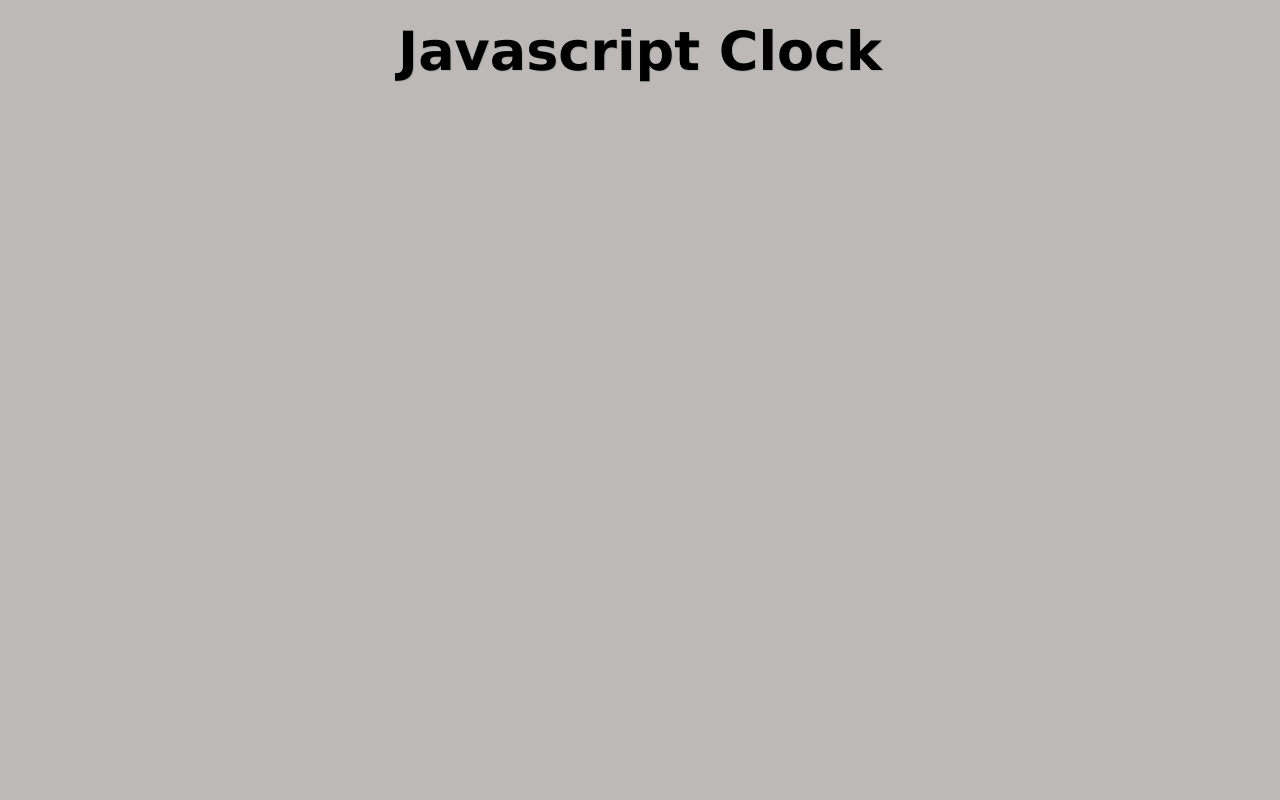
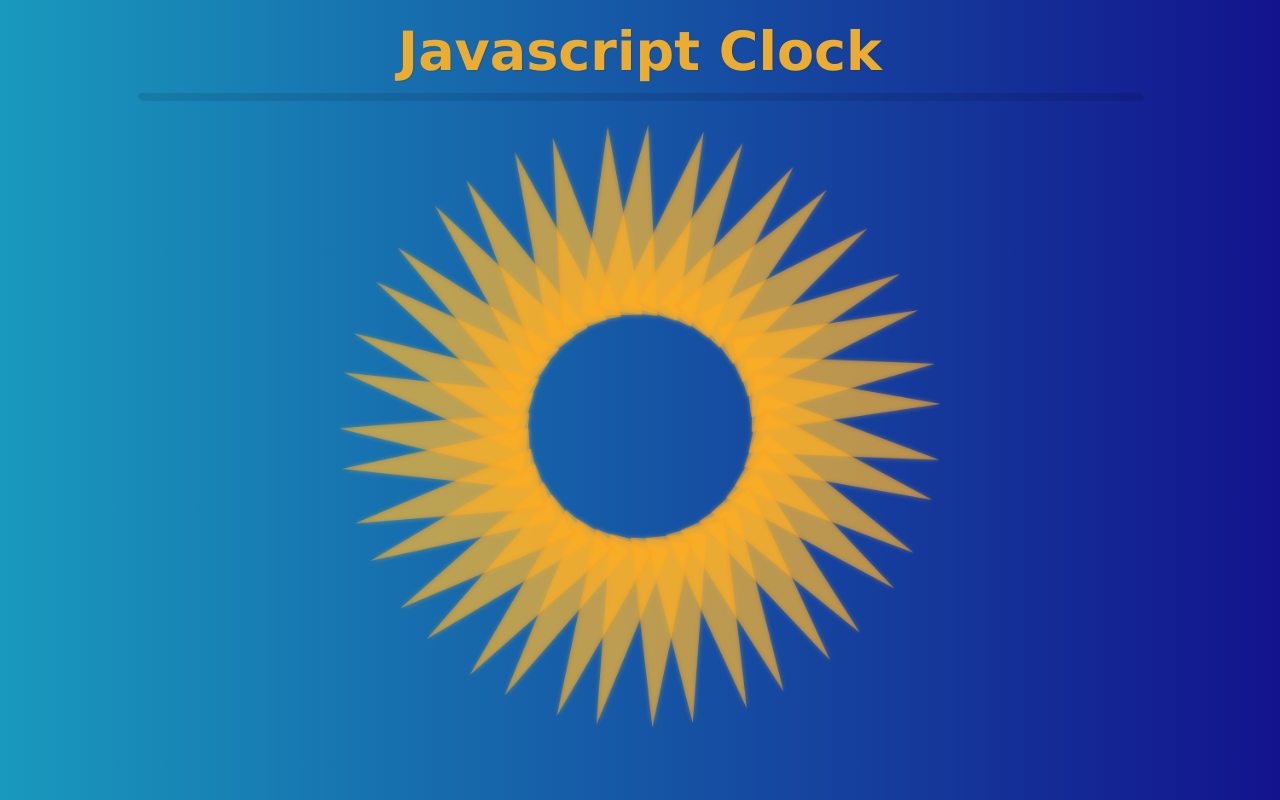
Before and after one commit to typinghands/JS30-02-JSclock, a plain HTML site: page index.html in a window 1280 px wide. Drawn offline with Linux system fonts and the light colour scheme.

Commit message:
improved images, @adding javascript functionalities

```diff
--- a/index.html
+++ b/index.html
@@ -11,7 +11,7 @@
       html {
         box-sizing: border-box;
         font-family: "Open Sans", "Tahoma", sans-serif;
-        color: black;
+        color: #ebac30;
         text-shadow: 1px 1px 1px rgba(0, 0, 0, 0.1);
         font-size: 18px;
       }
@@ -19,6 +19,18 @@
       body {
         background-color: #bdb9b9;
         background-image: url("");
+        background: #2a4fca; /* fallback for old browsers */
+        background: -webkit-linear-gradient(
+          to right,
+          #1999bd,
+          #13138d
+        ); /* Chrome 10-25, Safari 5.1-6 */
+        background: linear-gradient(
+          to right,
+          #1999bd,
+          #13138d
+        ); /* W3C, IE 10+/ Edge, Firefox 16+, Chrome 26+, Opera 12+, Safari 7+ */
+
         background-attachment: fixed;
         background-size: cover;
         background-position: center;
@@ -26,6 +38,7 @@
         margin: 20px auto;
         max-width: 80%;
         min-width: 40%;
+        height: 50vh;
       }
 
       *,
@@ -36,7 +49,7 @@
 
       hr {
         margin: 10px;
-        border: 3px rgba(0, 0, 0, 0.3) solid;
+        border: 3px rgba(0, 0, 0, 0.1) solid;
         box-shadow: 2px 2px 1px rgba(0, 0, 0, 0.1);
         border-radius: 10px;
       }
@@ -48,7 +61,6 @@
       h5 {
         font-family: "Verdana", sans-serif;
         margin: 5px 0;
-        color: black;
         text-align: center;
       }
 
@@ -67,10 +79,20 @@
       h4 {
         font-size: 1.3rem;
       }
+
+      #sunImage {
+        width: 60%;
+        min-width: 200px;
+        position: relative;
+        margin-top: 10px;
+        left: 20%;
+      }
     </style>
   </head>
   <body>
     <h1>Javascript Clock</h1>
+    <hr />
+    <img src="images/sun2.png" alt="background" id="sunImage" />
   </body>
   <script></script>
 </html>
```
Also changed, not shown: images/sun.svg (deleted), images/sun2.png (added).
